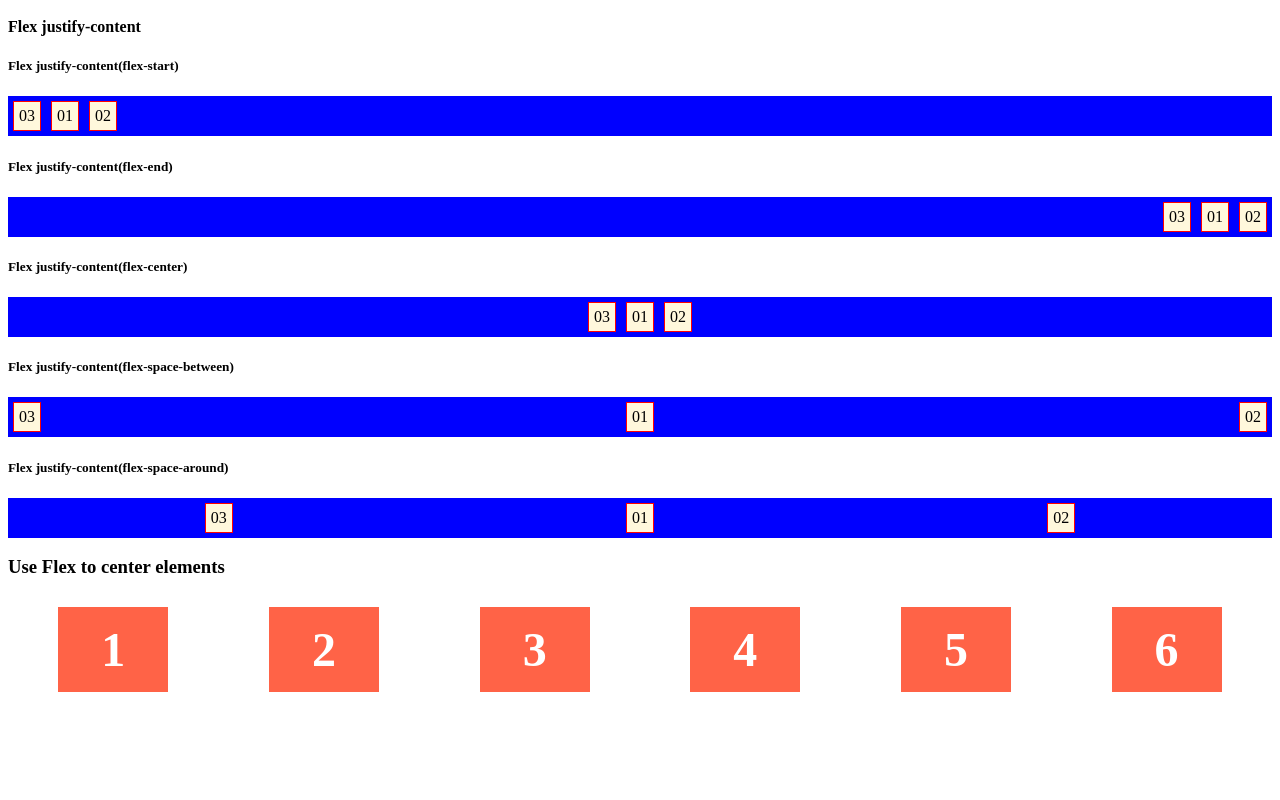
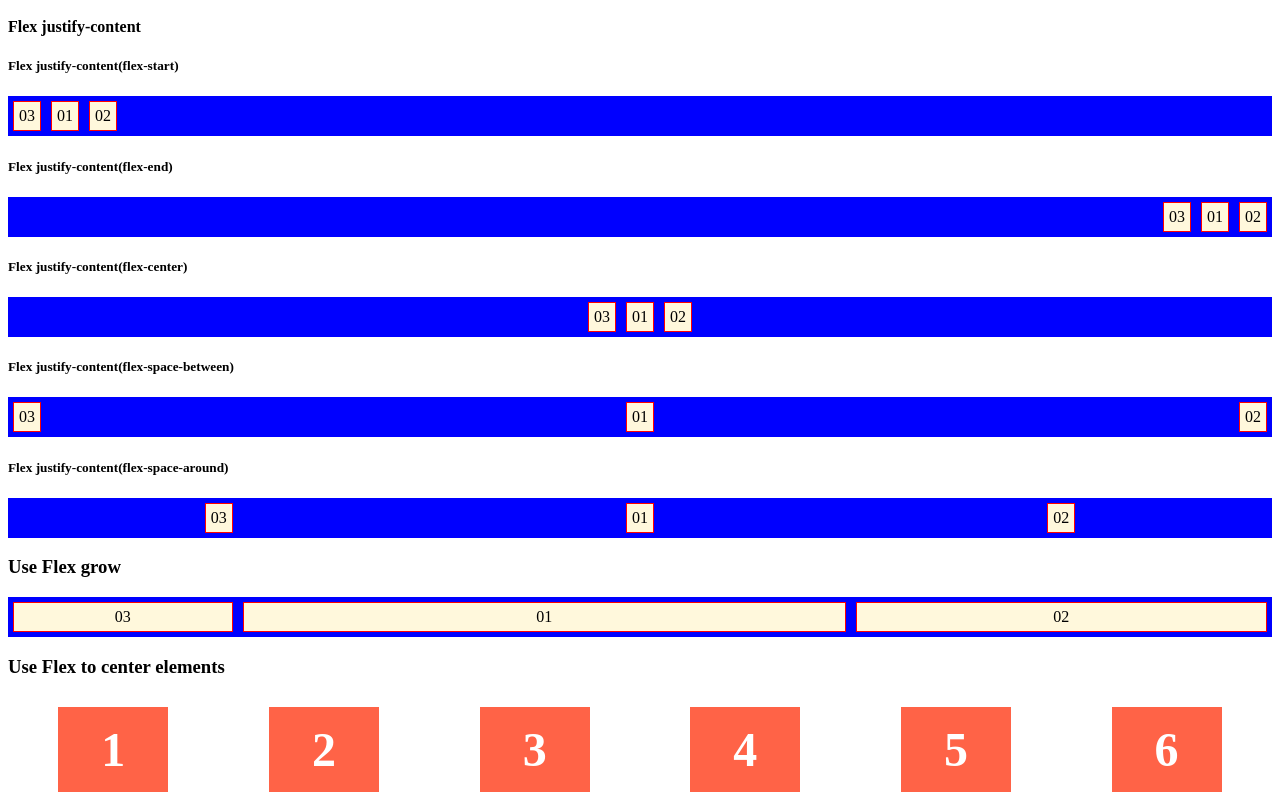
Before and after one commit to AaronFlower/css, a plain HTML site: page flexbox/basic_and_terminology.html in a window 1280 px wide. Shown: the part 665-1465 px from the top of the page. Before the commit the page ends 1365 px from the top, so only its background shows below. Drawn offline with Linux system fonts and the light colour scheme.

Commit message:
Add flex-grow demo te test flex grow factor

```diff
--- a/flexbox/basic_and_terminology.html
+++ b/flexbox/basic_and_terminology.html
@@ -48,7 +48,19 @@
 		.container.flex-space-around {
 		  justify-content: space-around;
 		}
-
+		/* use Flex grow */
+		.container.flex-grow {
+		  text-align: center;
+		}
+		.container.flex-grow > .item01{
+		  flex-grow: 3;
+		}
+		.container.flex-grow > .item02{
+		  flex-grow: 2;
+		}
+		.container.flex-grow > .item03{
+		  flex-grow: 1;
+		}
 
 		/* Use flex to center elements responsisely*/
 		.flex-container {
@@ -137,6 +149,13 @@
 	  <span class="item item03">03</span>
 	</div>
 
+	<h3>Use Flex grow </h3>
+	<div class="container flex-grow">
+	  <span class="item item01">01</span>
+	  <span class="item item02">02</span>
+	  <span class="item item03">03</span>
+	</div>
+
 	<h3>Use Flex to center elements </h3>
 	<ul class="flex-container">
 	  <li class="flex-item">1</li>
```
